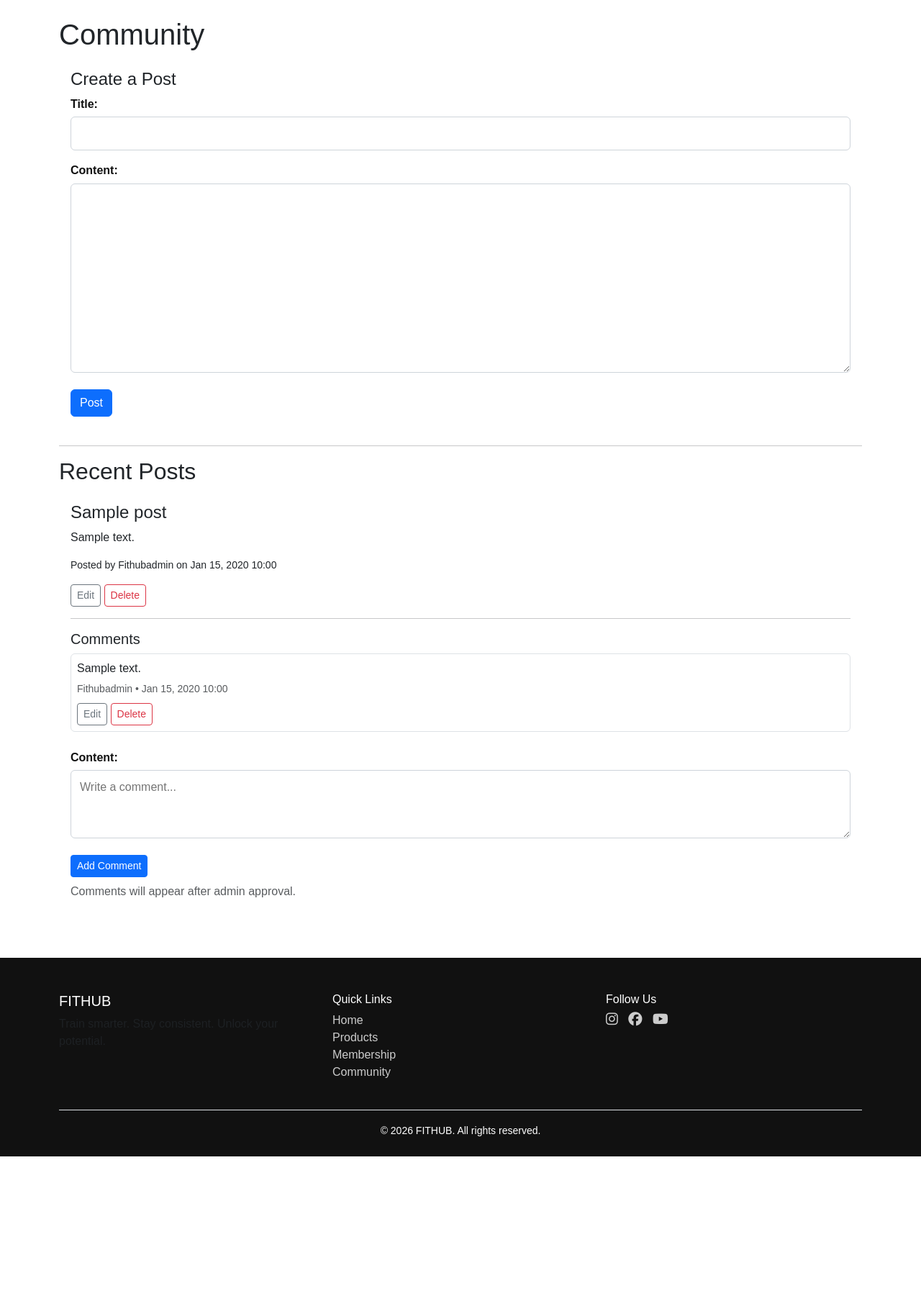
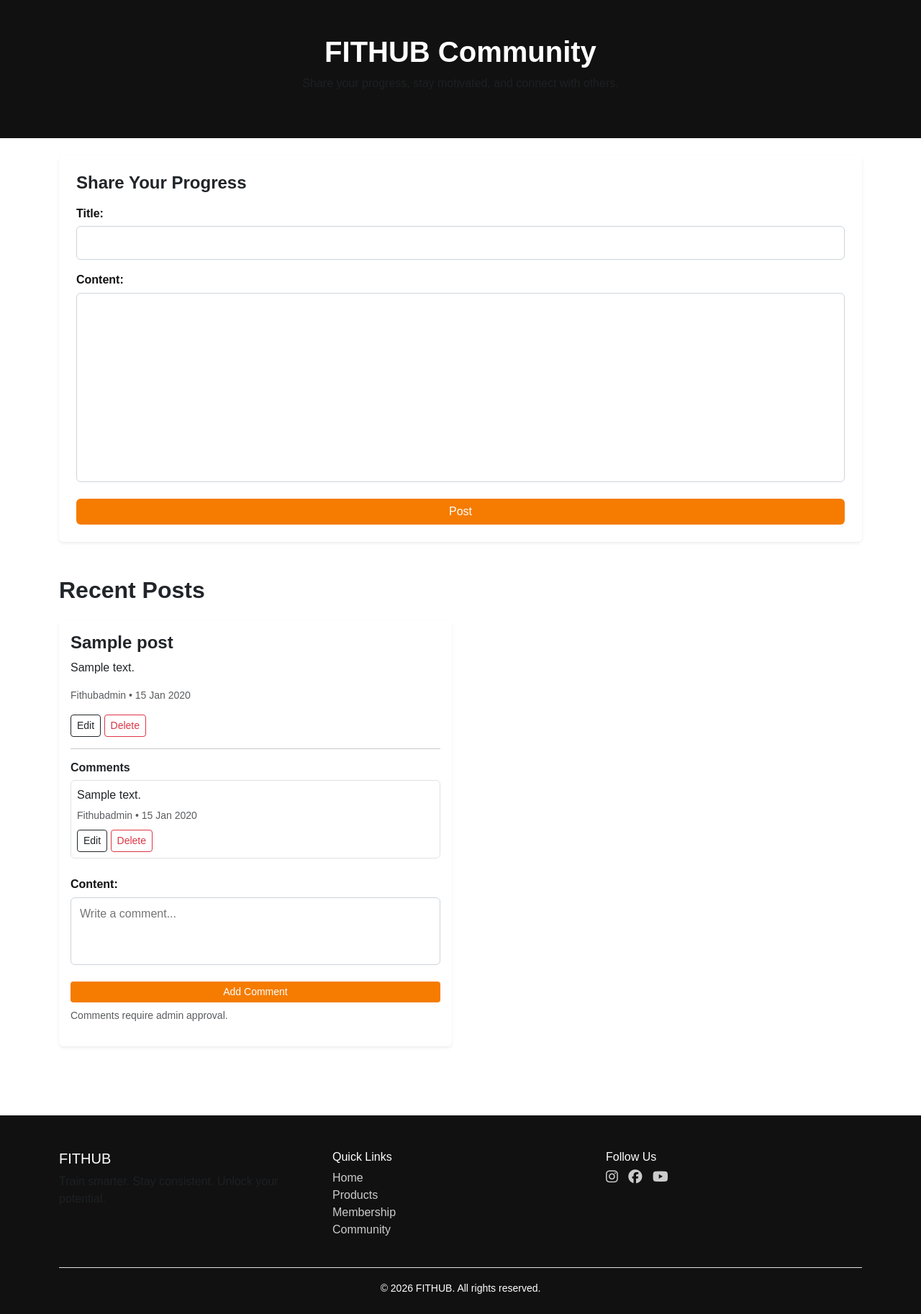
Before and after one commit to Tafari-K/fithub, a Django app: page /community/ in a window 1280 px wide. Shown: the part 56-1882 px from the top of the page at 72% size. Before the commit the page ends 1663 px from the top, so only its background shows below. Run offline with Django 5.2, Linux system fonts and the light colour scheme; a user stored in the database is signed in; data comes from the database, SQL or seed files in the repository; tables that the repository leaves empty hold one stand-in row (values such as "Sample post"); some libraries are stand-ins or nearby versions.

Commit message:
Redesigned community page with improved layout, styling, and user interaction

```diff
--- a/community/templates/community/community_home.html
+++ b/community/templates/community/community_home.html
@@ -1,83 +1,122 @@
 {% extends "base.html" %}
 
 {% block content %}
-<div class="container mt-4">
 
-    <h1>Community</h1>
+<!-- HERO -->
+<section class="bg-dark text-white text-center py-5">
+    <div class="container">
+        <h1 class="fw-bold">FITHUB Community</h1>
+        <p class="text-muted">
+            Share your progress, stay motivated, and connect with others.
+        </p>
+    </div>
+</section>
 
+<!-- CREATE POST -->
+<section class="container py-4">
     {% if user.is_authenticated %}
-    <div class="card mb-4 p-3">
-        <h4>Create a Post</h4>
+    <div class="card shadow-sm p-4 mb-4">
+        <h4 class="fw-bold mb-3">Share Your Progress</h4>
 
         <form method="POST">
             {% csrf_token %}
             {{ form.as_p }}
-            <button class="btn btn-primary">Post</button>
+
+            <button class="btn btn-orange w-100">
+                Post
+            </button>
         </form>
     </div>
     {% else %}
-    <p><a href="{% url 'account_login' %}">Login</a> to create a post.</p>
+    <div class="text-center mb-4">
+        <a href="{% url 'account_login' %}" class="btn btn-orange">
+            Login to Post
+        </a>
+    </div>
     {% endif %}
+</section>
 
-    <hr>
+<!-- POSTS -->
+<section class="container pb-5">
+    <h2 class="fw-bold mb-4">Recent Posts</h2>
 
-    <h2>Recent Posts</h2>
+    <div class="row g-4">
 
         {% for post in posts %}
-    <div class="card mb-4 p-3">
-        <h4>{{ post.title }}</h4>
+        <div class="col-md-6">
+
+            <div class="card shadow-sm h-100 p-3">
+
+                <h4 class="fw-bold">{{ post.title }}</h4>
+
                 <p>{{ post.content }}</p>
-        <small>
-            Posted by {{ post.author }} on {{ post.created_at|date:"M d, Y H:i" }}
+
+                <small class="text-muted">
+                    {{ post.author }} • {{ post.created_at|date:"d M Y" }}
                 </small>
 
                 {% if user == post.author %}
                 <div class="mt-3">
-            <a href="{% url 'edit_post' post.id %}" class="btn btn-sm btn-outline-secondary">Edit</a>
+                    <a href="{% url 'edit_post' post.id %}" class="btn btn-sm btn-outline-dark">Edit</a>
                     <a href="{% url 'delete_post' post.id %}" class="btn btn-sm btn-outline-danger">Delete</a>
                 </div>
                 {% endif %}
 
                 <hr>
 
-        <h5>Comments</h5>
+                <!-- COMMENTS -->
+                <h6 class="fw-bold">Comments</h6>
 
                 {% for comment in post.comments.all %}
                     {% if comment.approved %}
                     <div class="border rounded p-2 mb-2">
                         <p class="mb-1">{{ comment.content }}</p>
                         <small class="text-muted">
-                    {{ comment.author }} • {{ comment.created_at|date:"M d, Y H:i" }}
+                            {{ comment.author }} • {{ comment.created_at|date:"d M Y" }}
                         </small>
 
                         {% if user == comment.author %}
                         <div class="mt-2">
-                    <a href="{% url 'edit_comment' comment.id %}" class="btn btn-sm btn-outline-secondary">Edit</a>
+                            <a href="{% url 'edit_comment' comment.id %}" class="btn btn-sm btn-outline-dark">Edit</a>
                             <a href="{% url 'delete_comment' comment.id %}" class="btn btn-sm btn-outline-danger">Delete</a>
                         </div>
                         {% endif %}
                     </div>
                     {% endif %}
                 {% empty %}
-            <p>No comments yet.</p>
+                    <p class="text-muted">No comments yet.</p>
                 {% endfor %}
 
                 {% if user.is_authenticated %}
                 <form method="POST" action="{% url 'add_comment' post.id %}" class="mt-3">
                     {% csrf_token %}
                     {{ comment_form.as_p }}
-            <button type="submit" class="btn btn-sm btn-primary">Add Comment</button>
+
+                    <button type="submit" class="btn btn-orange btn-sm w-100">
+                        Add Comment
+                    </button>
                 </form>
-        <p class="text-muted mt-2">Comments will appear after admin approval.</p>
+
+                <p class="text-muted mt-2 small">
+                    Comments require admin approval.
+                </p>
                 {% else %}
                 <p class="mt-2">
                     <a href="{% url 'account_login' %}">Login</a> to comment.
                 </p>
                 {% endif %}
+
+            </div>
+
         </div>
         {% empty %}
+        <div class="text-center">
             <p>No posts yet.</p>
+            <p class="text-muted">Be the first to share 💪</p>
+        </div>
         {% endfor %}
 
     </div>
+</section>
+
 {% endblock %}
--- a/community/templates/community/delete_post.html
+++ b/community/templates/community/delete_post.html
@@ -12,8 +12,8 @@
 
         <form method="POST">
             {% csrf_token %}
-            <button type="submit" class="btn btn-danger">Yes, Delete</button>
-            <a href="{% url 'community_home' %}" class="btn btn-secondary">Cancel</a>
+            <button class="btn btn-danger w-100">Yes, Delete</button>
+            <a href="{% url 'community_home' %}" class="btn btn-outline-dark w-100 mt-2">Cancel</a>
         </form>
     </div>
 </div>
--- a/community/templates/community/edit_post.html
+++ b/community/templates/community/edit_post.html
@@ -8,8 +8,8 @@
         <form method="POST">
             {% csrf_token %}
             {{ form.as_p }}
-            <button type="submit" class="btn btn-primary">Save Changes</button>
-            <a href="{% url 'community_home' %}" class="btn btn-secondary">Cancel</a>
+            <button type="submit" class="btn btn-orange w-100">Save Changes</button>
+            <a href="{% url 'community_home' %}" class="btn btn-outline-dark w-100 mt-2">Cancel</a>
         </form>
     </div>
 </div>
--- a/static/css/style.css
+++ b/static/css/style.css
@@ -149,3 +149,16 @@ form p textarea:focus {
 .card-footer {
     background: transparent;
 }
+
+.card {
+    border: none;
+    transition: 0.3s;
+}
+
+.card:hover {
+    transform: translateY(-5px);
+}
+
+textarea {
+    resize: none;
+}
```
Lines whose indentation alone changed are shown as unchanged.
